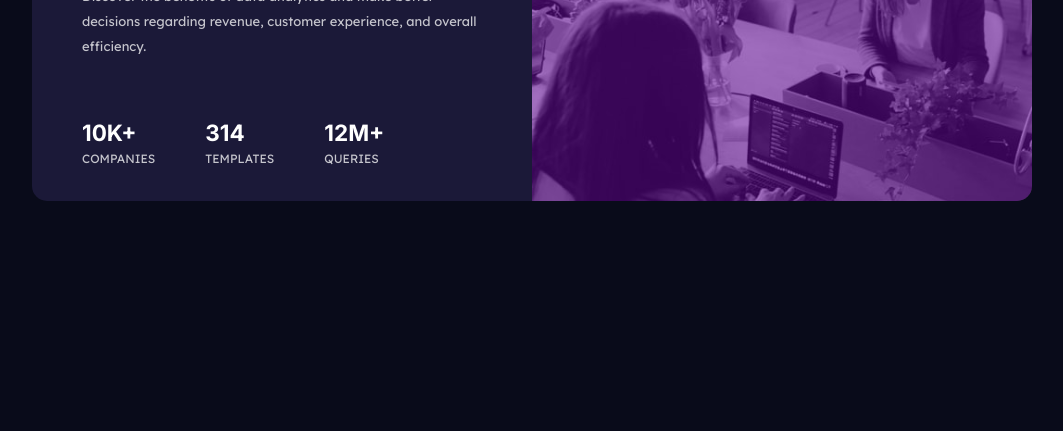
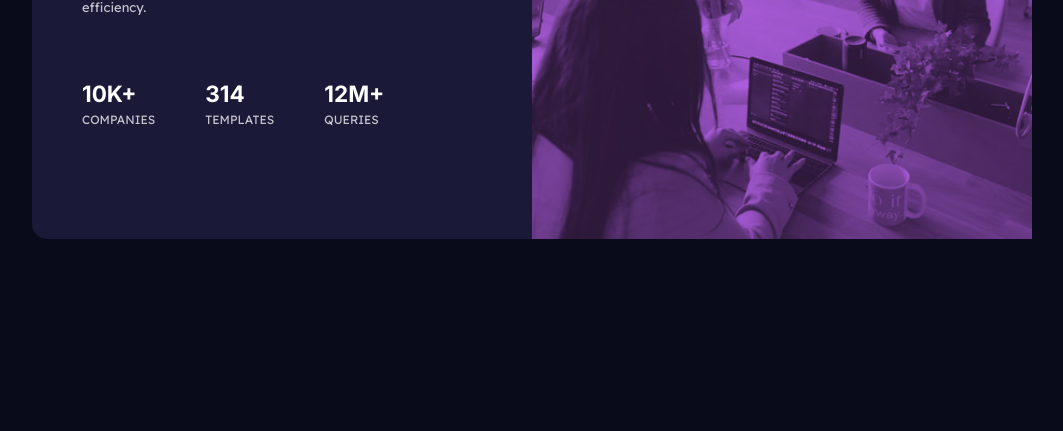
Before and after one commit to zenab12/stats-preview-Card-component, a plain HTML site: page index.html in a window 1280 px wide. Shown: the part 369-800 px from the top of the page, without its empty margins (108-1171 px from the left). Drawn offline with Linux system fonts and the light colour scheme.

Commit message:
Update index.html

```diff
--- a/index.html
+++ b/index.html
@@ -103,7 +103,28 @@
       text-transform: uppercase;
 
     }
-   div.image
+
+   .stats-preview__img-wrapper {
+    flex-basis: 48.648%;
+    background-color: var(--Soft-violet-accent);
+    overflow: hidden;
+  }
+    .stats-preview__img-wrapper img {
+      width: 100%;
+      height: 100%;
+      object-fit: cover; /* to resize it to fit its wrapper */
+      mix-blend-mode: multiply;
+      opacity: 75%;
+     }
+
+    .image-mobile
+    {
+
+    display:none;
+    }
+
+   /*
+    div.image
    {
     position: relative;
     background: url(images/image-header-desktop.jpg)no-repeat;
@@ -123,6 +144,8 @@
     border-radius: 0px 15px 15px 0px;
 
    }
+
+    */
     .attribution { font-size: 11px; text-align: center; }
     .attribution a { color: hsl(228, 45%, 44%); }
 
@@ -167,6 +190,10 @@
    flex-direction: column;
    gap: 30px;
    }
+      .image-mobile
+      {
+        display:block;
+      }
 
     }
 
@@ -192,8 +219,11 @@
 
       </ul>
     </div>
-    <div class="image">
-      <div class="overlay"></div>
+    <div class="image stats-preview__img-wrapper">
+      <!--<div class="overlay"></div>-->
+      <img src="images/image-header-desktop.jpg" class="image-Desktop" alt="image Header">
+      <img src="images/image-header-mobile.jpg" class="image-mobile" alt="image Header">
+
     </div>
   </div>
 </main>
```
